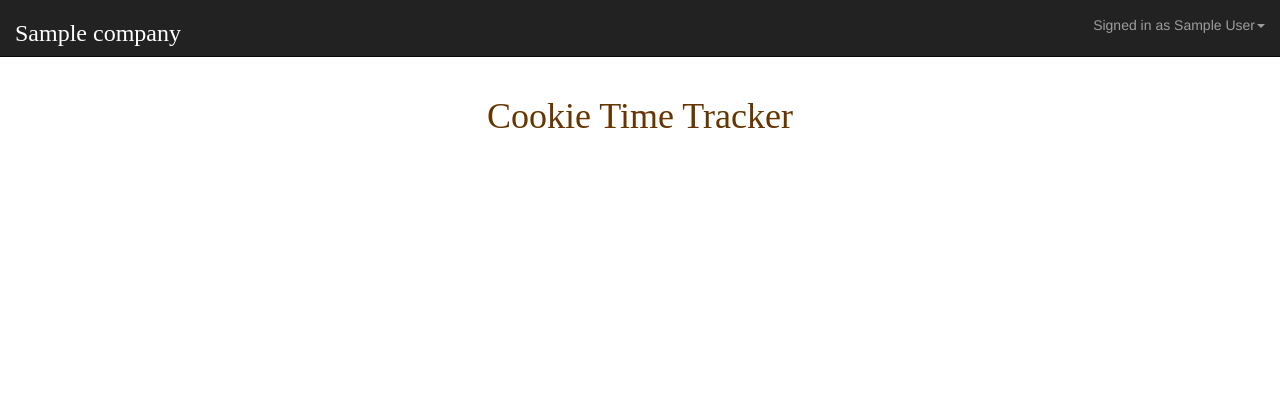
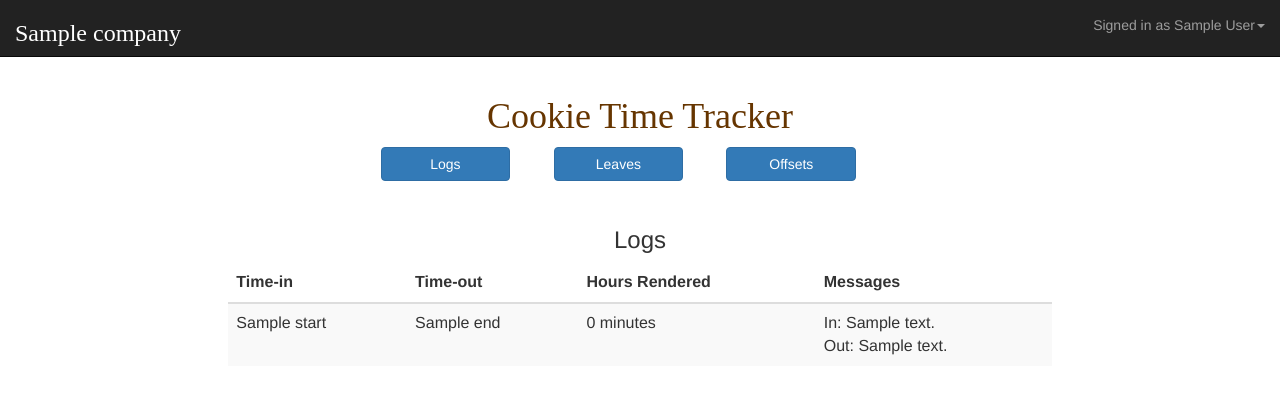
Before and after one commit to DuminakDestroyer/cookietime, a Django app: template tracker/templates/tracker/logs.html in a window 1280 px wide. Shown: the top 394 px of the page. Run offline with Django 3.2, Linux system fonts and the light colour scheme; a user stored in the database is signed in; tables that the repository leaves empty hold one stand-in row (values such as "Sample post"); the template is opened without the code that fills it: values that come from a table or form of the project are taken from there, most other values are stand-ins (such as "Sample title", 1, 10 or a date in 2020); data that the repository does not hold is empty; some libraries are stand-ins or nearby versions; some web fonts are replaced.

Commit message:
additional files and changes for Heroku

```diff
--- a/mysite/wsgi.py
+++ b/mysite/wsgi.py
@@ -14,3 +14,6 @@ from django.core.wsgi import get_wsgi_application
 os.environ.setdefault("DJANGO_SETTINGS_MODULE", "mysite.settings")
 
 application = get_wsgi_application()
+
+from whitenoise.django import DjangoWhiteNoise
+application = DjangoWhiteNoise(application)
--- a/requirements.txt
+++ b/requirements.txt
@@ -1 +1,2 @@
 Django==1.9.5
+psycopg2==2.5.4
--- /dev/null
+++ b/runtime.txt
@@ -0,0 +1 @@
+python-3.4.2
--- a/tracker/templates/registration/login.html
+++ b/tracker/templates/registration/login.html
@@ -19,7 +19,7 @@
 </tr>
 </table>
 <br>
-<input type="submit"  class ="btn btn-primary" value="login" />
+<input type="submit"  class ="btn btn-primary" value="Login" />
 </form>
 </div>
 </div>
--- a/tracker/templates/tracker/base.html
+++ b/tracker/templates/tracker/base.html
@@ -26,7 +26,3 @@
 <script src=" {% static 'js/build.js' %}"></script>
 
 </body>
-
-<footer>
-
-</footer>
--- /dev/null
+++ b/tracker/templates/tracker/bottom_nav.html
@@ -0,0 +1,7 @@
+ <div class = " col-md-8 col-xs-8 col-md-offset-2 col-xs-offset-2">
+              <a href = "{% url 'logs' %}" class="btn btn-primary col-md-3 col-xs-3">Logs</a>
+              <button type="button" class="btn btn-primary col-md-3 col-xs-3 col-md-offset-1 col-xs-offset-1" data-toggle="modal" data-target="#myModal">Leaves</button>
+				<button type="button" class="btn btn-primary col-md-3 col-xs-3 col-md-offset-1 col-xs-offset-1" data-toggle="modal" data-target="#offset">Offsets</button></div>
+<br>
+<br>
+<br>
--- /dev/null
+++ b/tracker/templates/tracker/leave_form.html
@@ -0,0 +1,54 @@
+<div class="modal fade" id="myModal" tabindex="-1" role="dialog" aria-labelledby="myModalLabel">
+  <div class="modal-dialog" role="document">
+    <div class="modal-content">
+      <div class="modal-header">
+        <button type="button" class="close" data-dismiss="modal" aria-label="Close"><span aria-hidden="true">&times;</span></button>
+        <h4 class="modal-title" id="myModalLabel">File for Leave</h4>
+      </div>
+      <div class="modal-body">
+
+        <form>
+        <div class= "container">
+        <div class = "row">
+        <div class = "col-md-3 col-xs-3">
+             <select class="form-control">
+                <option>Emergency Leave</option>
+                <option>Sick Leave</option>
+                <option>Vacation Leave</option>
+              </select>
+              </div>
+              </div>
+              <div class = "row">
+            <div class = "col-md-3 col-xs-3">
+              <div class="form-group">
+                <label for="from_date">From: </label>
+                <input type="date" class="form-control" id="from_date">
+              </div>
+            </div>
+             <div class = "col-md-3 col-xs-3">
+              <div class="form-group">
+                <label for="to_date">To: </label>
+                <input type="date" class="form-control" id="to_date">
+              </div>
+              </div>
+            </div>
+            <div class = "row">
+            <div class = "col-md-6 col-xs-6">
+            <div class="form-group">
+              <label for="reason">Reason:</label>
+              <textarea class="form-control" rows="5" id="reason"></textarea>
+            </div>
+            </div>
+            </div>
+        </div>
+
+
+      </div>
+      <div class="modal-footer">
+        <button type="button" class="btn btn-default" data-dismiss="modal">Close</button>
+        <button type="button" class="btn btn-primary" data-dismiss="modal">Submit</button>
+              </form>
+      </div>
+    </div>
+  </div>
+</div>
--- a/tracker/templates/tracker/logs.html
+++ b/tracker/templates/tracker/logs.html
@@ -3,7 +3,41 @@
 {% block content %}
  {% if user.is_authenticated %}
 <div class="col-md-8 col-xs-8 col-md-offset-2 col-xs-offset-2 ">
+  {% include 'tracker/bottom_nav.html' %}
       	<div id ="chart_div"></div>
+  		<h3 class = "text-center">Logs</h3>
+  	<div class = "table-responsive">
+	<table class="table table-striped table-hover">
+		   <thead>
+		 <tr>
+        <th>Time-in</th>
+			<th>Time-out</th>
+			<th>Hours Rendered</th>
+			<th>Messages</th>
+    </tr>
+	   <thead>
+	   		<tbody>
+
+		{% for l in logs %}
+		    <tr>
+		       <td>{{ l.start }} </td>
+		       {% if l.end == None %}
+		       		<td>---</td>
+		       		<td>---</td>
+		       		<td>In: {{ l.start_message }} <br>Out: --- </td>
+		       {% else %}
+			       <td>{{ l.end }}</td>
+			       <td>{{ l.start|timesince:l.end }}</td>
+			       <td>In: {{ l.start_message }} <br >Out: {{ l.end_message }}</td>
+		       {% endif %}
+		    </tr>
+		{% endfor %}
+		<tbody>
+  		</table>
+  		</div>
+
+  {% include 'tracker/leave_form.html' %}
+  {% include 'tracker/offset_form.html' %}
 
     </div>
 {% endif %}
--- /dev/null
+++ b/tracker/templates/tracker/offset_form.html
@@ -0,0 +1,53 @@
+<div class="modal fade" id="offset" tabindex="-1" role="dialog" aria-labelledby="offsetLabel">
+  <div class="modal-dialog" role="document">
+    <div class="modal-content">
+      <div class="modal-header">
+        <button type="button" class="close" data-dismiss="modal" aria-label="Close"><span aria-hidden="true">&times;</span></button>
+        <h4 class="modal-title" id="offsetLabel">File for Offset</h4>
+      </div>
+      <div class="modal-body">
+
+        <form>
+        <div class= "container">
+        <div class = "row">
+        <div class = "col-md-3 col-xs-3">
+                   <div class="form-group">
+                <label for="hours">Number of Hours: </label>
+                <input type="number" class="form-control" id="hours">
+              </div>
+              </div>
+        </div>
+              <div class = "row">
+            <div class = "col-md-3 col-xs-3">
+              <div class="form-group">
+                <label for="render_date">Render On: </label>
+                <input type="date" class="form-control" id="render_date">
+              </div>
+            </div>
+             <div class = "col-md-3 col-xs-3">
+              <div class="form-group">
+                <label for="render_date">For: </label>
+                <input type="date" class="form-control" id="render_date">
+              </div>
+              </div>
+            </div>
+            <div class = "row">
+            <div class = "col-md-6 col-xs-6">
+            <div class="form-group">
+              <label for="reason">Reason:</label>
+              <textarea class="form-control" rows="5" id="reason"></textarea>
+            </div>
+            </div>
+            </div>
+        </div>
+
+
+      </div>
+      <div class="modal-footer">
+        <button type="button" class="btn btn-default" data-dismiss="modal">Close</button>
+        <button type="button" class="btn btn-primary" data-dismiss="modal">Submit</button>
+              </form>
+      </div>
+    </div>
+  </div>
+</div>
--- a/tracker/views.py
+++ b/tracker/views.py
@@ -50,7 +50,9 @@ def home(request):
 def logs(request):
 	user = request.user
 	company = Company.objects.all()
-	return render(request, 'tracker/logs.html', {'user': user, 'company': company,})
+	employee = get_object_or_404(Employee, account=user)
+	logs = Log.objects.all().filter(employee = employee).order_by('-start')
+	return render(request, 'tracker/logs.html', {'user': user, 'employee' : employee,'company': company, 'logs':logs})
 
 @login_required
 def messages(request):
```
Also changed, not shown: mysite/settings.py (+14 -0 lines), tracker/templates/tracker/messages.html (+22 -8 lines), 1 other file.
